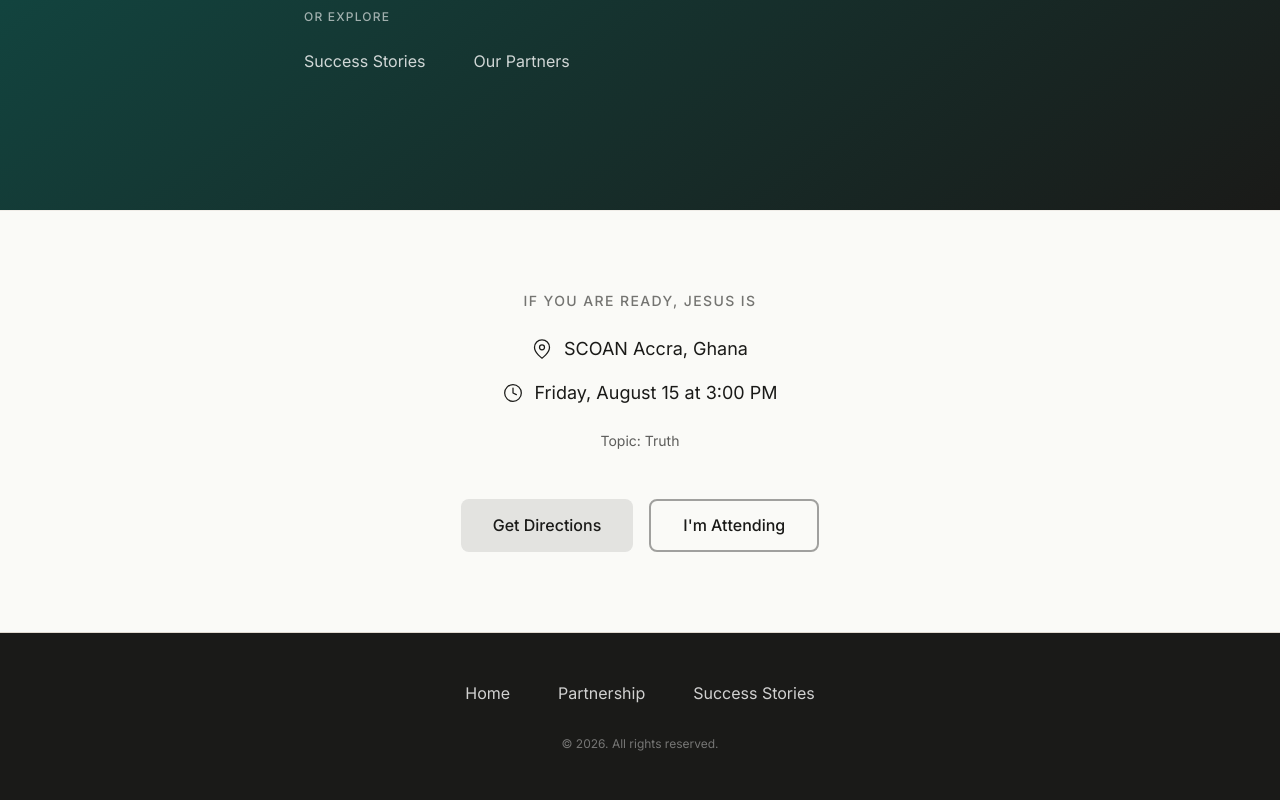
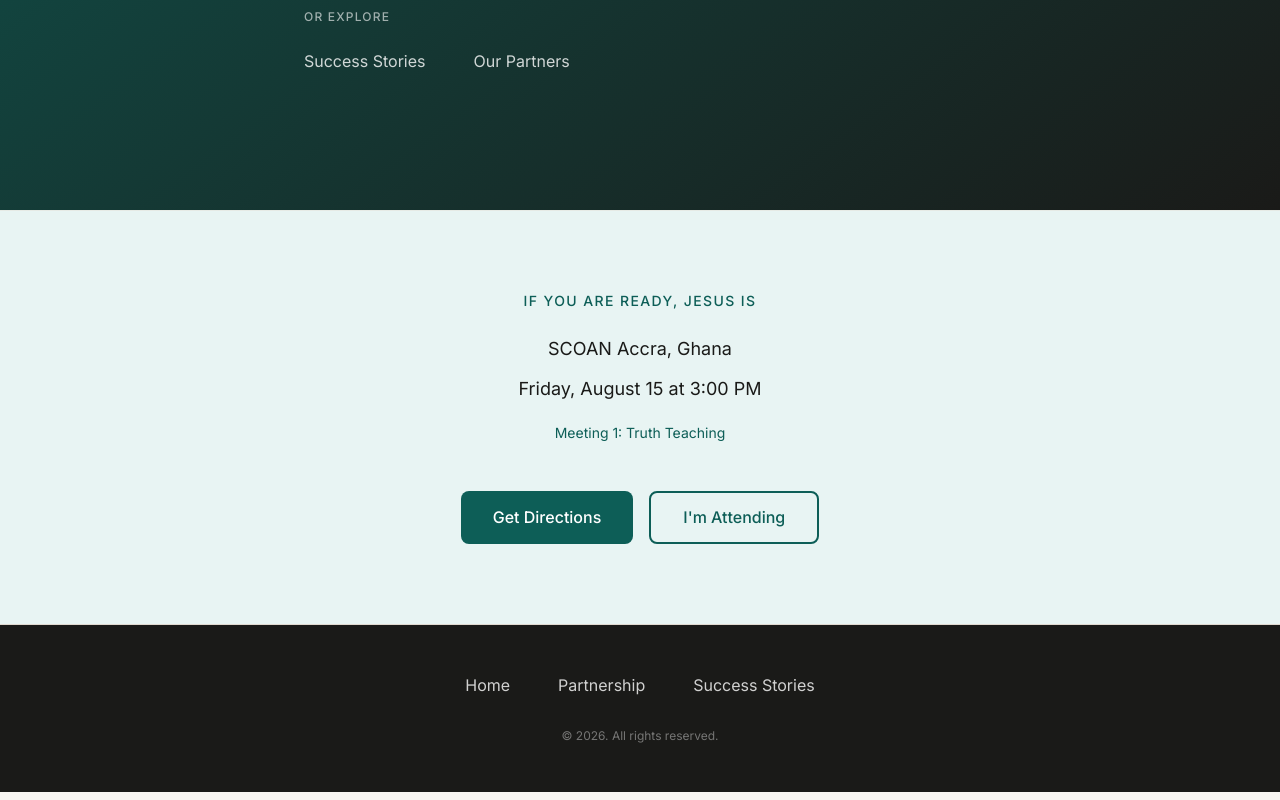
Before and after one commit to whoisjimilitan/restoration-community, a Next.js app in the folder apps/web/: page / in a window 1280 px wide. Shown: the part 4573-5373 px from the top of the page. Built offline with nearby package versions, Linux system fonts and the light colour scheme.

Commit message:
refactor: restore original 'Meeting 1: Truth Teaching' label in epilogue

```diff
--- a/apps/web/src/app/page.tsx
+++ b/apps/web/src/app/page.tsx
@@ -256,7 +256,7 @@ export default function Home() {
       </section>
 
       {/* EPILOGUE - The pastor's final words */}
-      <section className="w-full py-16 md:py-20 px-6 sm:px-8 md:px-12 bg-rc-bg border-t border-rc-border/40">
+      <section className="w-full py-16 md:py-20 px-6 sm:px-8 md:px-12 border-t border-rc-border/40" style={{ backgroundColor: '#E8F4F3' }}>
         <motion.div
           initial={{ opacity: 0 }}
           whileInView={{ opacity: 1 }}
@@ -265,31 +265,19 @@ export default function Home() {
           className="max-w-2xl mx-auto text-center space-y-8"
         >
           <div className="space-y-6">
-            <p className="text-sm text-rc-text/60 uppercase tracking-widest font-medium">If you are ready, Jesus is</p>
+            <p className="text-sm uppercase tracking-widest font-medium" style={{ color: '#0D5E57' }}>If you are ready, Jesus is</p>
 
-            <div className="space-y-4 text-lg md:text-lg text-rc-text leading-relaxed font-light">
-              <div className="flex items-center justify-center gap-3">
-                <svg viewBox="0 0 24 24" className="w-5 h-5" fill="none" stroke="currentColor" strokeWidth="1.5" strokeLinecap="round" strokeLinejoin="round">
-                  <path d="M21 10c0 7-9 13-9 13s-9-6-9-13a9 9 0 0 1 18 0z"/>
-                  <circle cx="12" cy="10" r="3"/>
-                </svg>
-                <p>SCOAN Accra, Ghana</p>
-              </div>
-              <div className="flex items-center justify-center gap-3">
-                <svg viewBox="0 0 24 24" className="w-5 h-5" fill="none" stroke="currentColor" strokeWidth="1.5" strokeLinecap="round" strokeLinejoin="round">
-                  <circle cx="12" cy="12" r="10"/>
-                  <polyline points="12 6 12 12 16 14"/>
-                </svg>
-                <p>Friday, August 15 at 3:00 PM</p>
-              </div>
-              <p className="text-sm text-rc-text/70 pt-2">Topic: Truth</p>
+            <div className="space-y-3 text-lg md:text-lg leading-relaxed font-light" style={{ color: '#1A1A18' }}>
+              <p>SCOAN Accra, Ghana</p>
+              <p>Friday, August 15 at 3:00 PM</p>
+              <p className="text-sm pt-2" style={{ color: '#0D5E57' }}>Meeting 1: Truth Teaching</p>
             </div>
 
             <div className="flex flex-col sm:flex-row gap-4 justify-center pt-6">
-              <a href="https://maps.google.com/?q=SCOAN+Accra+Ghana" target="_blank" rel="noopener noreferrer" className="inline-flex items-center justify-center px-8 py-3 min-h-[48px] bg-rc-text/10 text-rc-text font-medium rounded-lg hover:-translate-y-0.5 hover:bg-rc-text/15 hover:shadow-lg active:translate-y-0 transition-all duration-300">
+              <a href="https://maps.google.com/?q=SCOAN+Accra+Ghana" target="_blank" rel="noopener noreferrer" className="inline-flex items-center justify-center px-8 py-3 min-h-[48px] text-white font-medium rounded-lg hover:-translate-y-0.5 hover:shadow-lg active:translate-y-0 transition-all duration-300" style={{ backgroundColor: '#0D5E57' }}>
                 Get Directions
               </a>
-              <button className="inline-flex items-center justify-center px-8 py-3 min-h-[48px] text-rc-text font-medium border-2 border-rc-text/40 rounded-lg hover:-translate-y-0.5 hover:border-rc-text/60 hover:shadow-lg active:translate-y-0 transition-all duration-300">
+              <button className="inline-flex items-center justify-center px-8 py-3 min-h-[48px] font-medium border-2 rounded-lg hover:-translate-y-0.5 hover:shadow-lg active:translate-y-0 transition-all duration-300" style={{ color: '#0D5E57', borderColor: '#0D5E57' }}>
                 I'm Attending
               </button>
             </div>
```
